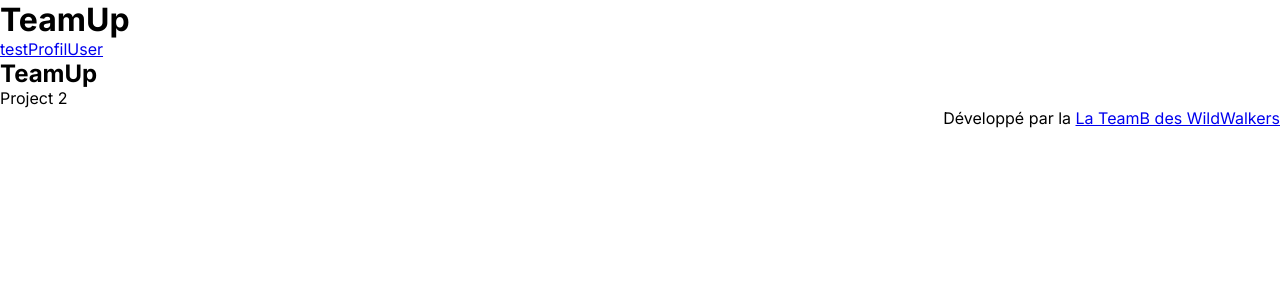
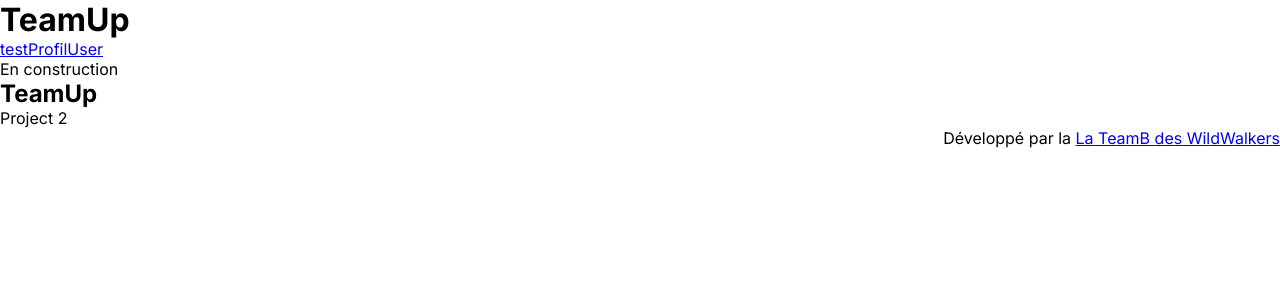
Before and after one commit to SoleneMend/TeamUp-Front, a React (Vite) app in the folder client/: page / in a window 1280 px wide. Shown: the top 300 px of the page. Built offline with nearby package versions, Linux system fonts and the light colour scheme.

Commit message:
feature: router set up with future pages(not available rn)

```diff
--- a/client/src/App.tsx
+++ b/client/src/App.tsx
@@ -1,4 +1,4 @@
-import { Link } from "react-router";
+import { Link, Outlet } from "react-router";
 import "./App.css";
 
 function App() {
@@ -17,6 +17,7 @@ function App() {
       </nav>
 
       <main className="text-box">
+        <Outlet />
         <hgroup className="block-primary">
           <h2 className="block-primary-main">TeamUp</h2>
           <p className="block-primary-sub">Project 2</p>
```
Also changed, not shown: client/src/main.tsx (+37 -6 lines).
